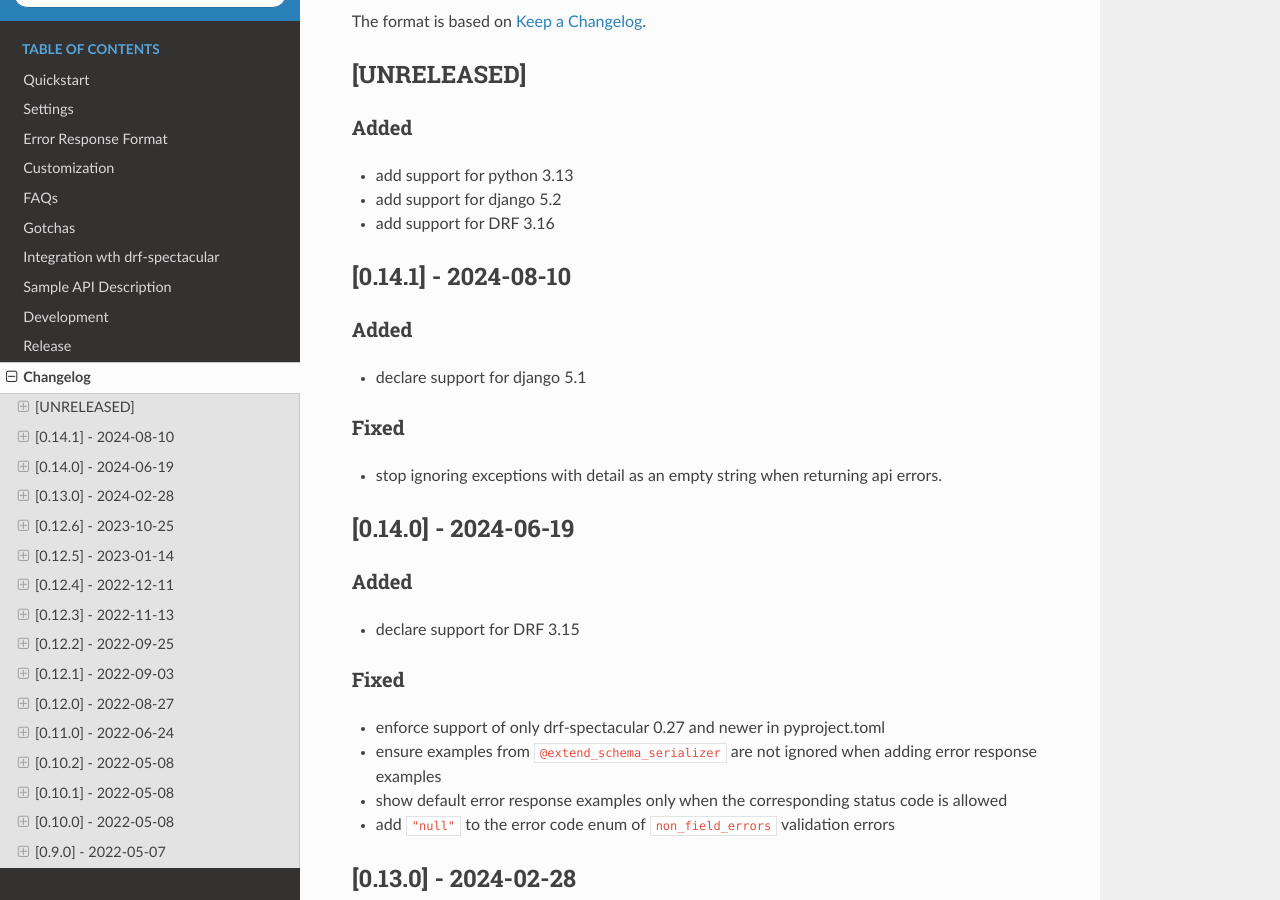
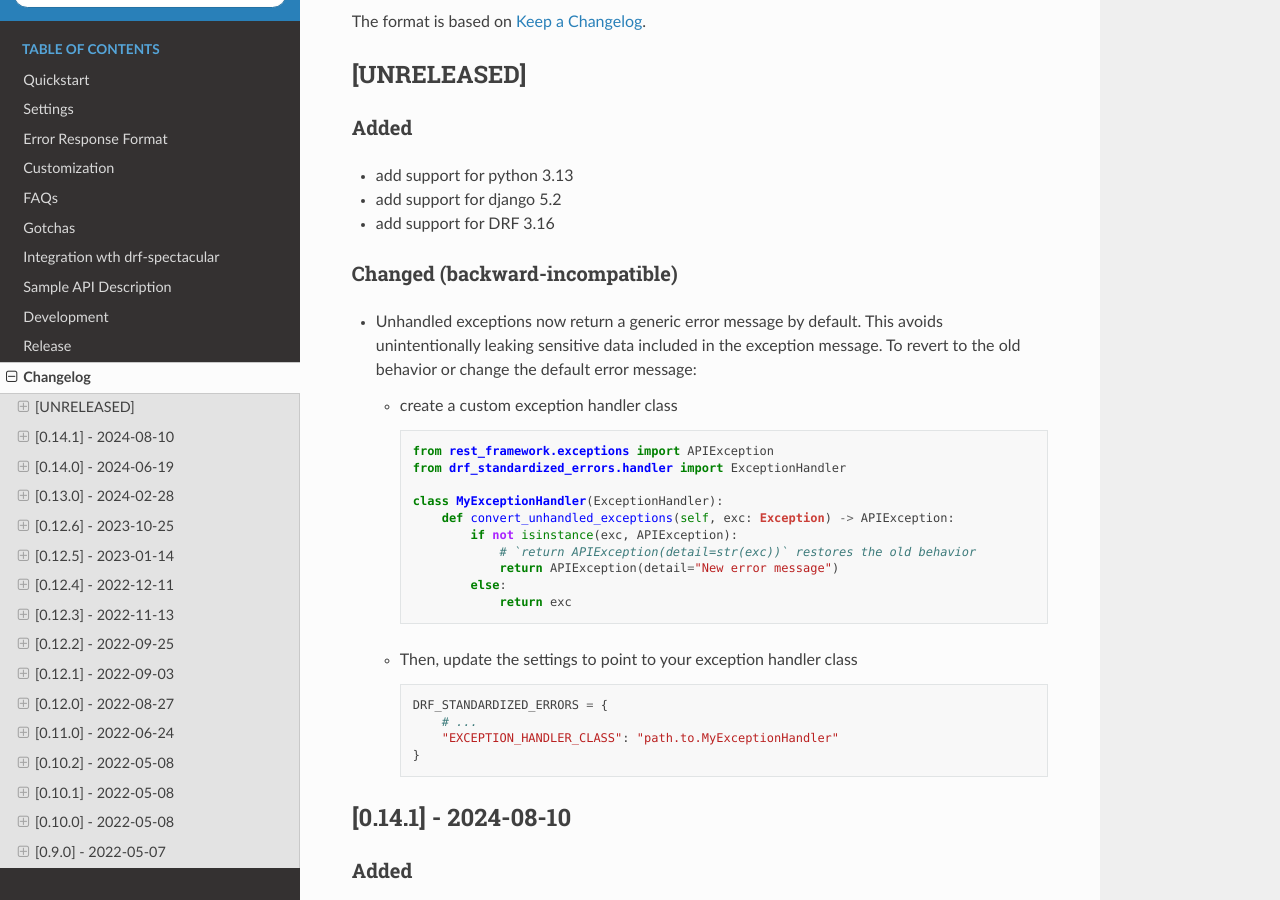
Before and after one commit to ghazi-git/drf-standardized-errors, a Sphinx documentation site: the page built from docs/changelog.md, in a window 1280 px wide and 900 px high, scrolled down 198 px. Built offline with Sphinx 7.4.7 and the Read the Docs theme 3.1.0, drawn with Linux system fonts in a browser that asks for light colours.

Commit message:
default to a generic error message for unhandled exceptions to avoid unintentionally leaking sensitive data.
fixes #99

````diff
--- a/docs/changelog.md
+++ b/docs/changelog.md
@@ -9,6 +9,31 @@ The format is based on [Keep a Changelog](https://keepachangelog.com/en/1.0.0/).
 - add support for python 3.13
 - add support for django 5.2
 - add support for DRF 3.16
+
+### Changed (backward-incompatible)
+- Unhandled exceptions now return a generic error message by default. This avoids unintentionally leaking
+sensitive data included in the exception message. To revert to the old behavior or change the default error
+message:
+  - create a custom exception handler class
+    ```python
+    from rest_framework.exceptions import APIException
+    from drf_standardized_errors.handler import ExceptionHandler
+
+    class MyExceptionHandler(ExceptionHandler):
+        def convert_unhandled_exceptions(self, exc: Exception) -> APIException:
+            if not isinstance(exc, APIException):
+                # `return APIException(detail=str(exc))` restores the old behavior
+                return APIException(detail="New error message")
+            else:
+                return exc
+    ```
+  - Then, update the settings to point to your exception handler class
+    ```python
+    DRF_STANDARDIZED_ERRORS = {
+        # ...
+        "EXCEPTION_HANDLER_CLASS": "path.to.MyExceptionHandler"
+    }
+    ```
 
 ## [0.14.1] - 2024-08-10
 ### Added
````
Also changed, not shown: docs/faq.md (+23 -0 lines), 2 other files.
